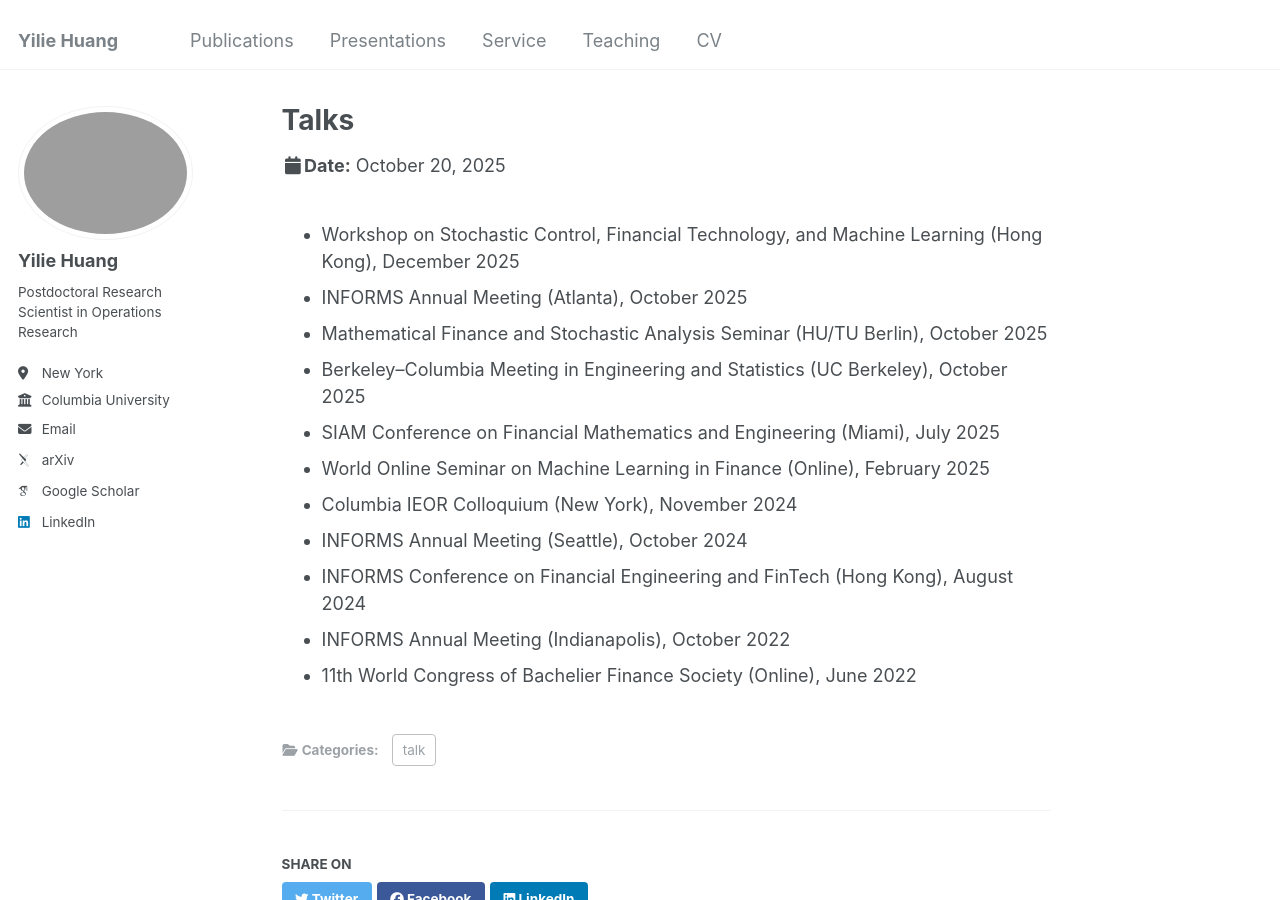
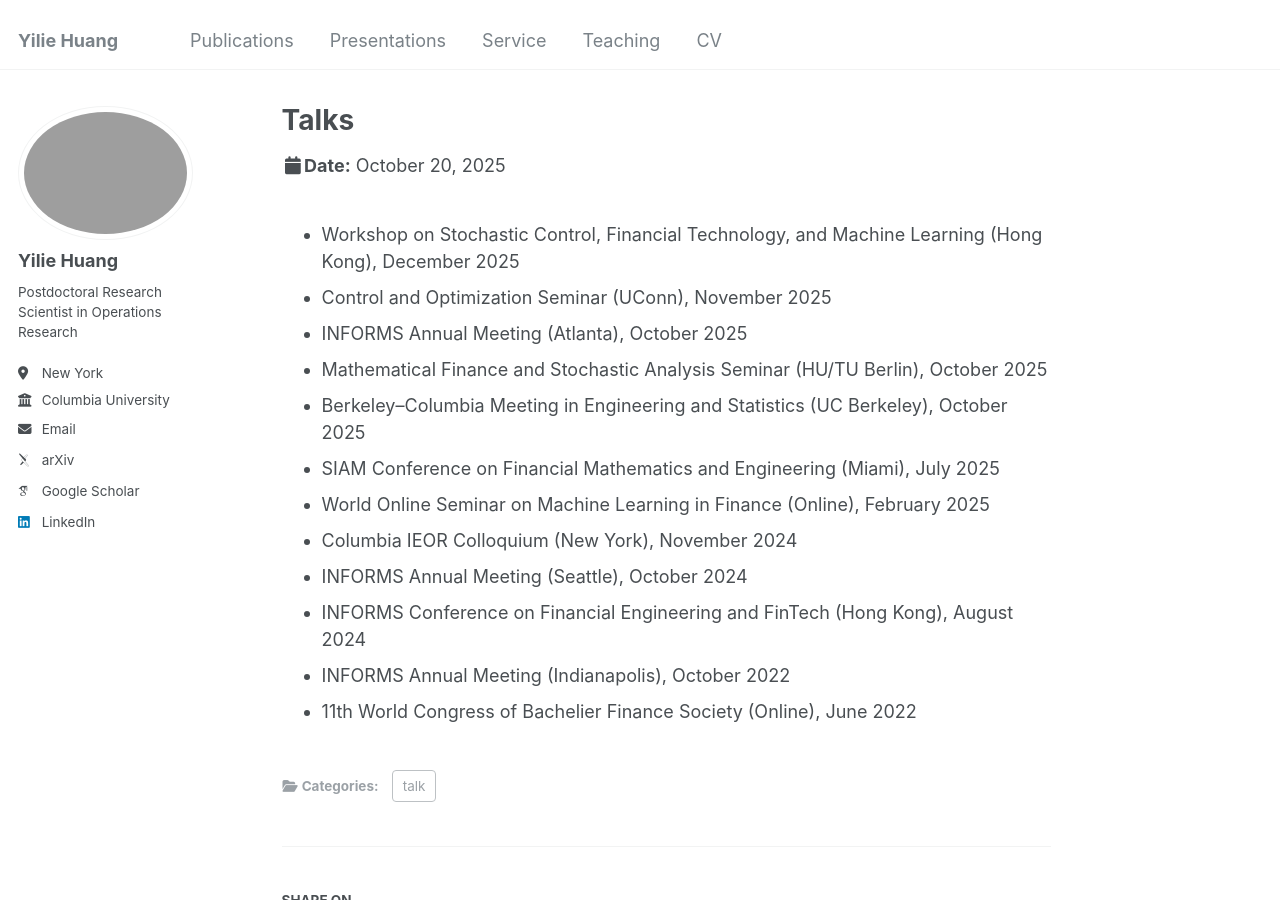
Before and after one commit to yiliehuang/yiliehuang.github.io, a Jekyll site: the page built from _talks/talks.md, in a window 1280 px wide and 900 px high. Built offline with Jekyll 4.4.1, drawn with Linux system fonts in a browser that asks for light colours; some web fonts are replaced.

Commit message:
Update talks.md

```diff
--- a/_talks/talks.md
+++ b/_talks/talks.md
@@ -6,6 +6,7 @@ permalink: /talks/talks
 
 <ul>
   <li>Workshop on Stochastic Control, Financial Technology, and Machine Learning (Hong Kong), December 2025</li>
+  <li>Control and Optimization Seminar (UConn), November 2025</li>
   <li>INFORMS Annual Meeting (Atlanta), October 2025</li>
   <li>Mathematical Finance and Stochastic Analysis Seminar (HU/TU Berlin), October 2025</li>
   <li>Berkeley–Columbia Meeting in Engineering and Statistics (UC Berkeley), October 2025</li>
```
